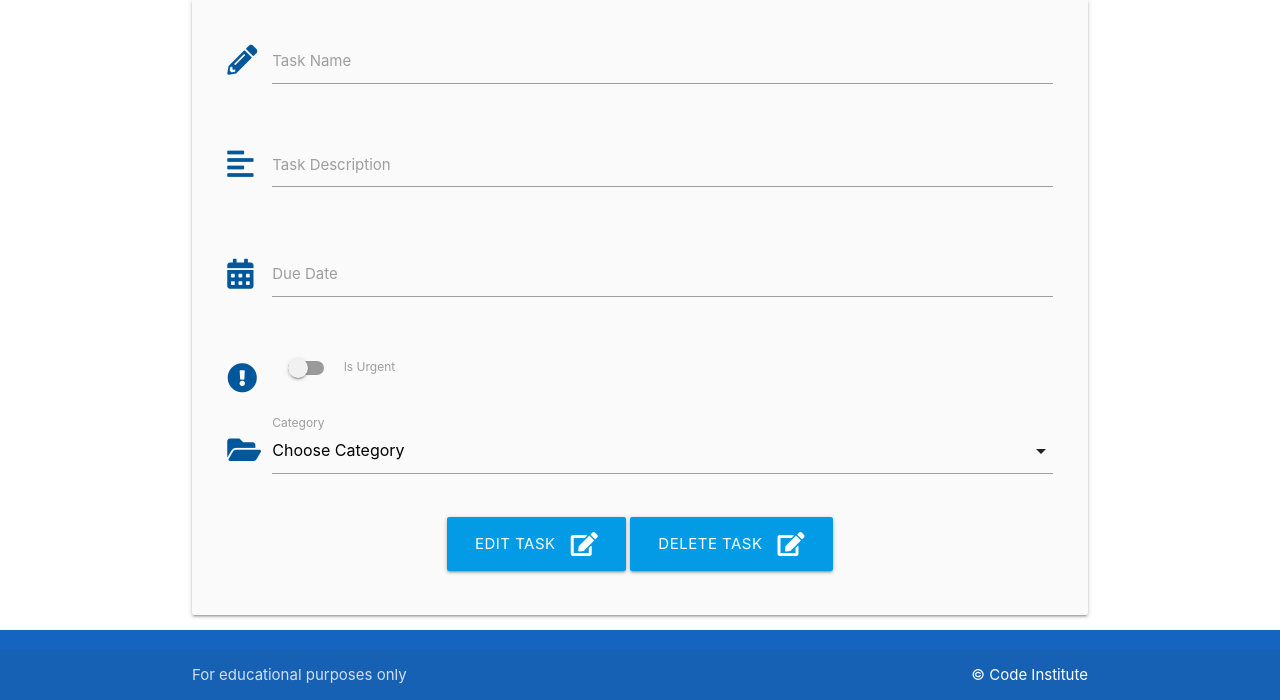
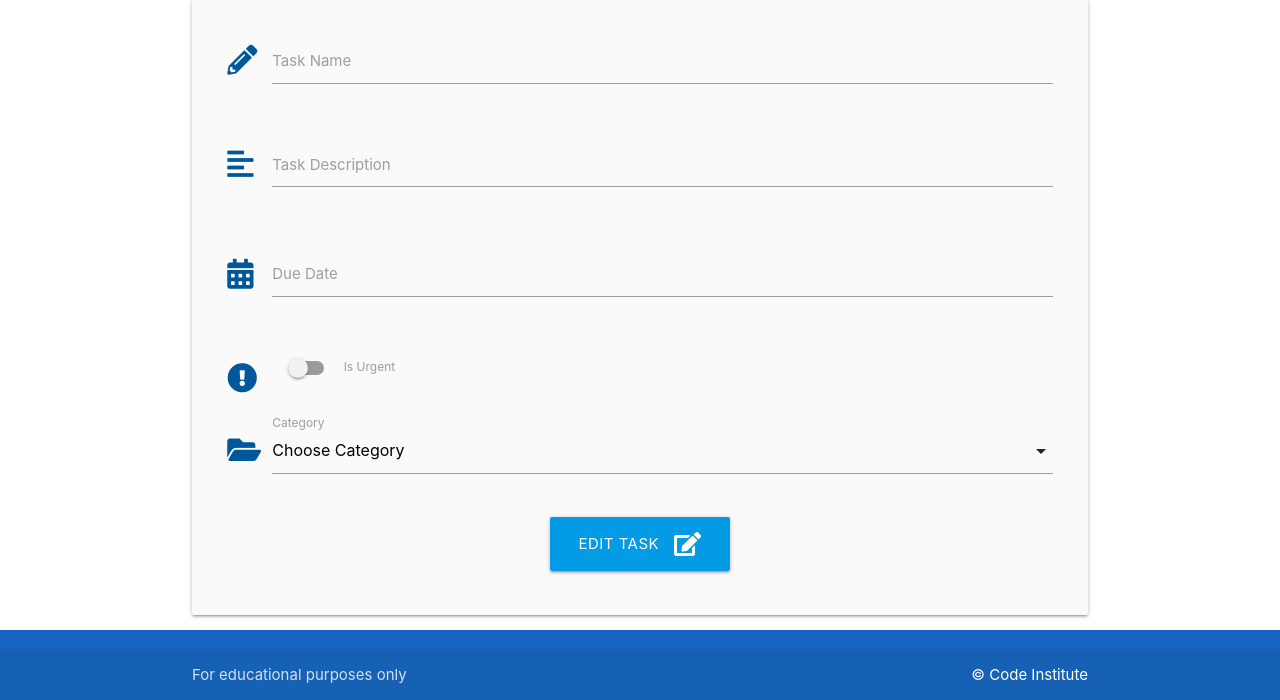
Before and after one commit to Blaize-Egelhof/Task-Manager, a Flask app: template taskmanager/templates/edit_task.html in a window 1280 px wide. Shown: the part 160-860 px from the top of the page. Run offline with Flask 3, Linux system fonts and the light colour scheme; the template is opened without the code that fills it, so the values that code supplies are empty.

Commit message:
fix! fixed errorss preventing deployment

```diff
--- a/requirements.txt
+++ /dev/null
@@ -1 +0,0 @@
-web: python run.py
--- a/taskmanager/templates/edit_task.html
+++ b/taskmanager/templates/edit_task.html
@@ -74,9 +74,6 @@
                 <button type="submit" class="btn-large light-blue darken-1">
                     Edit Task <i class="fas fa-edit right"></i>
                 </button>
-                <button type="submit" class="btn-large light-blue darken-1">
-                    Delete Task <i class="fas fa-edit right"></i>
-                </button>
             </div>
         </div>
     </form>
```
